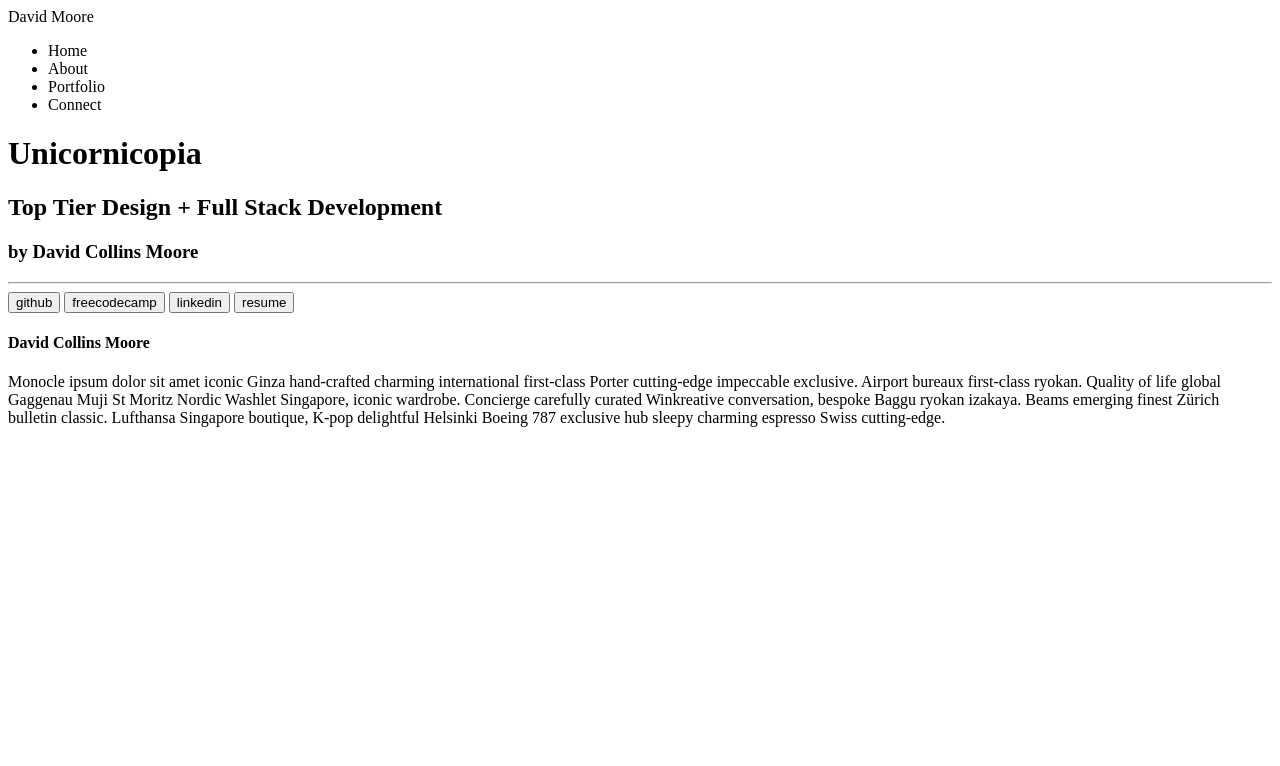
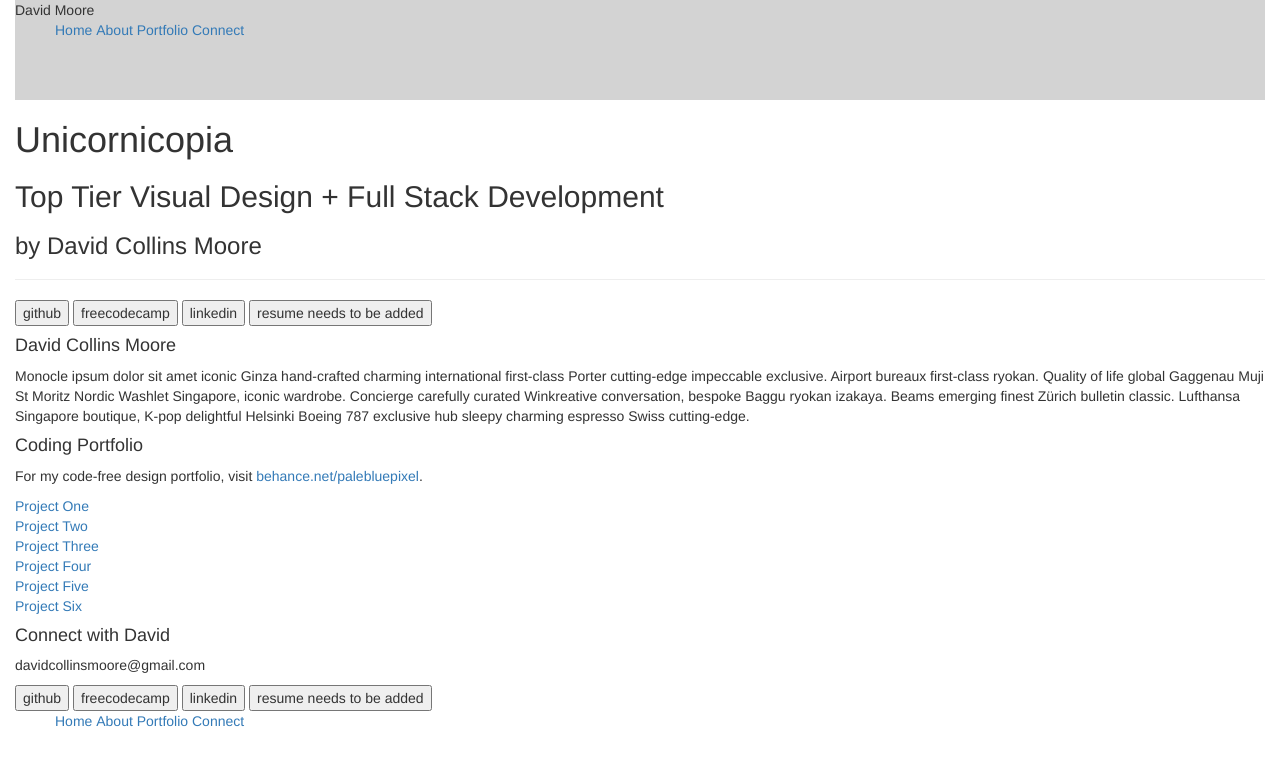
Before and after one commit to 3chordme/portfolio, a plain HTML site: page index.html in a window 1280 px wide. Drawn offline with nearby package versions, Linux system fonts and the light colour scheme.

Commit message:
Most html done.

```diff
--- a/index.html
+++ b/index.html
@@ -1,39 +1,84 @@
 <!DOCTYPE html>
 <html lang="en">
+
 <head>
+
 	<meta charset="UTF-8">
+
 	<link rel="stylesheet" href="style.css">
+	<link rel="stylesheet" href="https://maxcdn.bootstrapcdn.com/bootstrap/3.3.6/css/bootstrap.min.css" integrity="sha384-1q8mTJOASx8j1Au+a5WDVnPi2lkFfwwEAa8hDDdjZlpLegxhjVME1fgjWPGmkzs7" crossorigin="anonymous">
+
 	<title>Portfolio: David Collins Moore</title>
 </head>
+
 <body>
 
+<div class="container-fluid">
 	<header>
 		<span>David Moore</span>
 		<nav>
 			<ul>
-			<li>Home</li>
-			<li>About</li>
-			<li>Portfolio</li>
-			<li>Connect</li>
+				<li><a href="#">Home</a></li>
+				<li><a href="#">About</a></li>
+				<li><a href="#">Portfolio</a></li>
+				<li><a href="#">Connect</a></li>
 			</ul>
 		</nav>
 	</header>
 
 
-<div class="main">
+	<div class="main" id="home">
 		<h1>Unicornicopia</h1>
-	<h2>Top Tier Design + Full Stack Development</h2>
+		<h2>Top Tier Visual Design + Full Stack Development</h2>
 		<h3>by David Collins Moore</h3>
 		<hr>
-	<input type="button" value="github">
-	<input type="button" value="freecodecamp">
-	<input type="button" value="linkedin">
-	<input type="button" value="resume">
+
+		<input type="button" value="github" onclick="window.open('https://github.com/3chordme');">
+		<input type="button" value="freecodecamp" onclick="window.open('http://www.freecodecamp.com/3chordme');">
+		<input type="button" value="linkedin" onclick="window.open('https://www.linkedin.com/in/davidcollinsmoore');">
+		<input type="button" value="resume needs to be added" onclick="window.open('https://github.com/3chordme');">
+
 	</div>
 
-<div class="main">
+	<div class="main" id="about">
 		<h4>David Collins Moore</h4>
 		<p>Monocle ipsum dolor sit amet iconic Ginza hand-crafted charming international first-class Porter cutting-edge impeccable exclusive. Airport bureaux first-class ryokan. Quality of life global Gaggenau Muji St Moritz Nordic Washlet Singapore, iconic wardrobe. Concierge carefully curated Winkreative conversation, bespoke Baggu ryokan izakaya. Beams emerging finest Zürich bulletin classic. Lufthansa Singapore boutique, K-pop delightful Helsinki Boeing 787 exclusive hub sleepy charming espresso Swiss cutting-edge.</p>
+	</div>
+
+	<div class="main" id="portfolio">
+		<h4>Coding Portfolio</h4>
+		<p>For my code-free design portfolio, visit <a href="https://behance.net/palebluepixel">behance.net/palebluepixel</a>.
+			<a href="#"><div class="project">Project One</div>
+			<a href="#"><div class="project">Project Two</div></a>
+			<a href="#"><div class="project">Project Three</div></a>
+			<a href="#"><div class="project">Project Four</div></a>
+			<a href="#"><div class="project">Project Five</div></a>
+			<a href="#"><div class="project">Project Six</div></a>
+	</div>
+
+	<div class="main" id="connect">
+		<h4>Connect with David</h4>
+		<p>davidcollinsmoore@gmail.com</p>
+
+		<input type="button" value="github" onclick="window.open('https://github.com/3chordme');">
+		<input type="button" value="freecodecamp" onclick="window.open('http://www.freecodecamp.com/3chordme');">
+		<input type="button" value="linkedin" onclick="window.open('https://www.linkedin.com/in/davidcollinsmoore');">
+		<input type="button" value="resume needs to be added" onclick="window.open('https://github.com/3chordme');">
+
+	</div>
+
+	<footer>
+		<nav>
+			<ul>
+				<li><a href="#">Home</a></li>
+				<li><a href="#">About</a></li>
+				<li><a href="#">Portfolio</a></li>
+				<li><a href="#">Connect</a></li>
+			</ul>
+		</nav>
+	</footer>
+
+</div>
 
 </body>
 </html>
--- a/style.css
+++ b/style.css
@@ -0,0 +1,9 @@
+header {
+  display: block;
+  background: lightGray;
+  height: 100px;
+}
+
+nav ul li {
+  display: inline-block;
+}
```
Lines whose indentation alone changed are shown as unchanged.
